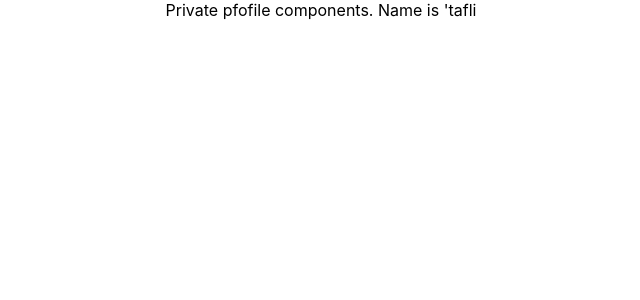
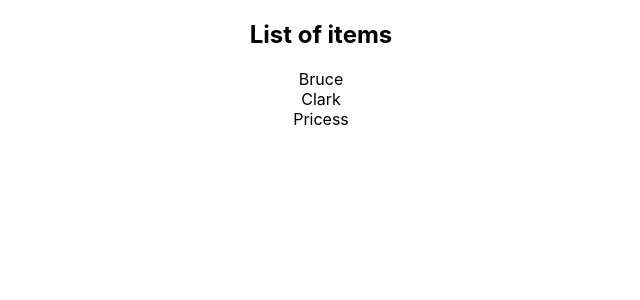
Before and after one commit to sahatreact/React-Typescript, a React (Create React App) app: page / in a window 1280 px wide. Shown: the top 300 px of the page, without its empty margins (319-959 px from the left). Built offline with nearby package versions, Linux system fonts and the light colour scheme.

Commit message:
Generic props

```diff
--- a/src/App.tsx
+++ b/src/App.tsx
@@ -1,11 +1,34 @@
 import "./App.css";
-import { Private } from "./components/auth/Private";
-import { Profile } from "./components/auth/Profile";
+import { List } from "./components/generics/List";
 
 function App() {
   return (
     <div className="App">
-      <Private isLoggedIn={true} component={Profile} />
+      {/* <List
+        items={["batman", "superman", "wonder women"]}
+        onClick={(item) => console.log(item)}
+      />
+      <List items={[1, 2, 3]} onClick={(item) => console.log(item)} /> */}
+      <List
+        items={[
+          {
+            id: 1,
+            first: "Bruce",
+            last: "wayne",
+          },
+          {
+            id: 2,
+            first: "Clark",
+            last: "Kent",
+          },
+          {
+            id: 3,
+            first: "Pricess",
+            last: "Diana",
+          },
+        ]}
+        onClick={(item) => console.log(item)}
+      />
     </div>
   );
 }
--- /dev/null
+++ b/src/components/generics/List.tsx
@@ -0,0 +1,22 @@
+type ListProps<T> = {
+  items: T[];
+  onClick: (value: T) => void;
+};
+
+export const List = <T extends { id: number; first: string; last: string }>({
+  items,
+  onClick,
+}: ListProps<T>) => {
+  return (
+    <div>
+      <h2>List of items</h2>
+      {items.map((item, index) => {
+        return (
+          <div key={item.id} onClick={() => onClick(item)}>
+            {item.first}
+          </div>
+        );
+      })}
+    </div>
+  );
+};
```
